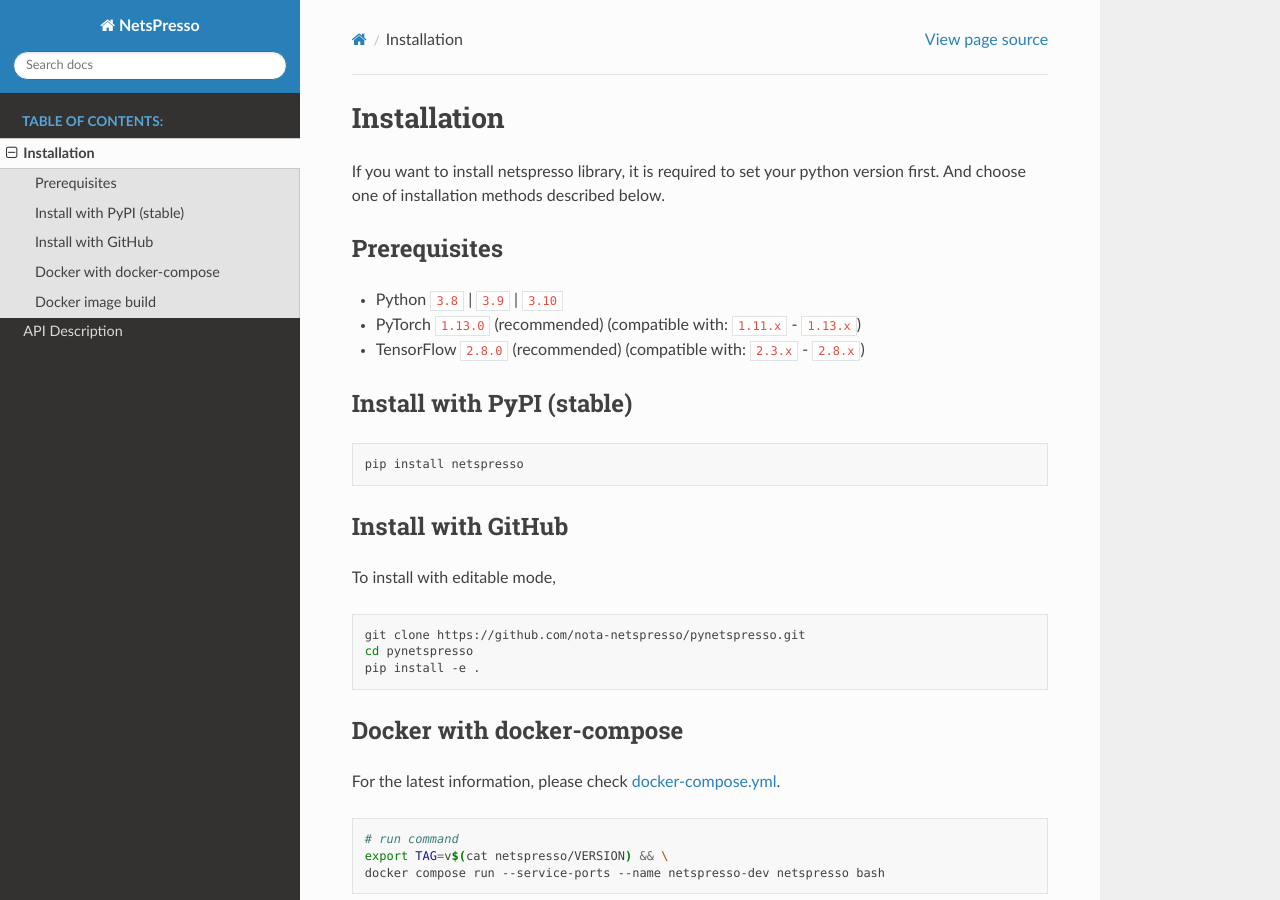
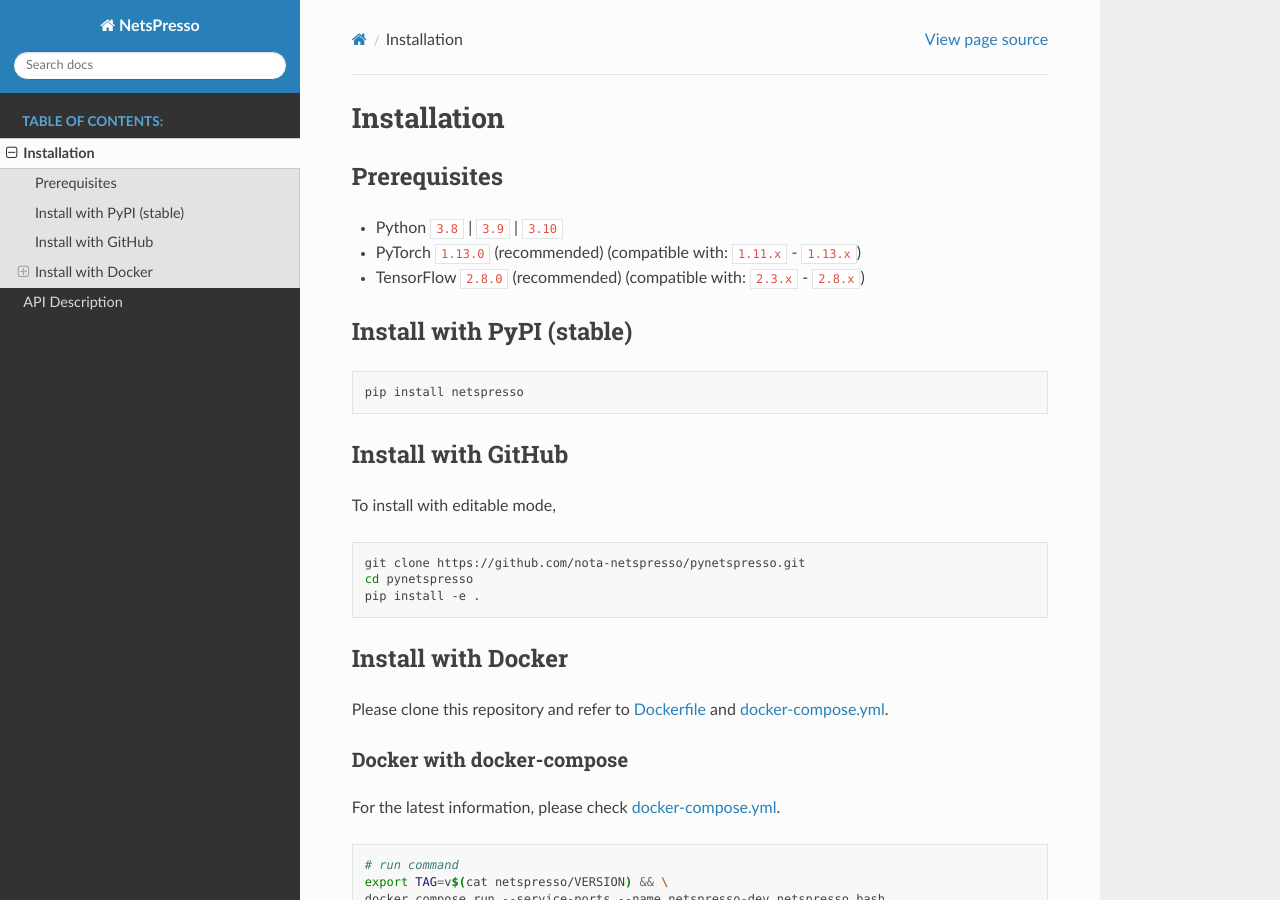
Before and after one commit to Nota-NetsPresso/PyNetsPresso, a Sphinx documentation site: the page built from docs/installation.md, in a window 1280 px wide and 900 px high. Built offline with Sphinx 7.4.7 and the Read the Docs theme 2.0.0, drawn with Linux system fonts in a browser that asks for light colours; formulas are drawn with MathJax 3.

Commit message:
Update installation.md in docs

````diff
--- a/docs/installation.md
+++ b/docs/installation.md
@@ -1,20 +1,18 @@
-## Installation
+# Installation
 
-If you want to install netspresso library, it is required to set your python version first. And choose one of installation methods described below.
+## Prerequisites
 
-### Prerequisites
+- Python `3.8` | `3.9` | `3.10`
+- PyTorch `1.13.0` (recommended) (compatible with: `1.11.x` - `1.13.x`)
+- TensorFlow `2.8.0` (recommended) (compatible with: `2.3.x` - `2.8.x`)
 
-- Python `3.8` | `3.9` | `3.10`
-- PyTorch `1.13.0` (recommended) (compatible with: `1.11.x` - `1.13.x`)
-- TensorFlow `2.8.0` (recommended) (compatible with: `2.3.x` - `2.8.x`)
-
-### Install with PyPI (stable)
+## Install with PyPI (stable)
 
 ```bash
 pip install netspresso
 ```
 
-### Install with GitHub
+## Install with GitHub
 
 To install with editable mode,
 
@@ -23,6 +21,10 @@
 cd pynetspresso
 pip install -e .
 ```
+
+## Install with Docker
+
+Please clone this repository and refer to [Dockerfile](https://github.com/Nota-NetsPresso/PyNetsPresso/blob/develop/docker-compose.yml) and [docker-compose.yml](https://github.com/Nota-NetsPresso/PyNetsPresso/blob/develop/docker-compose.yml).
 
 ### Docker with docker-compose
 
````
